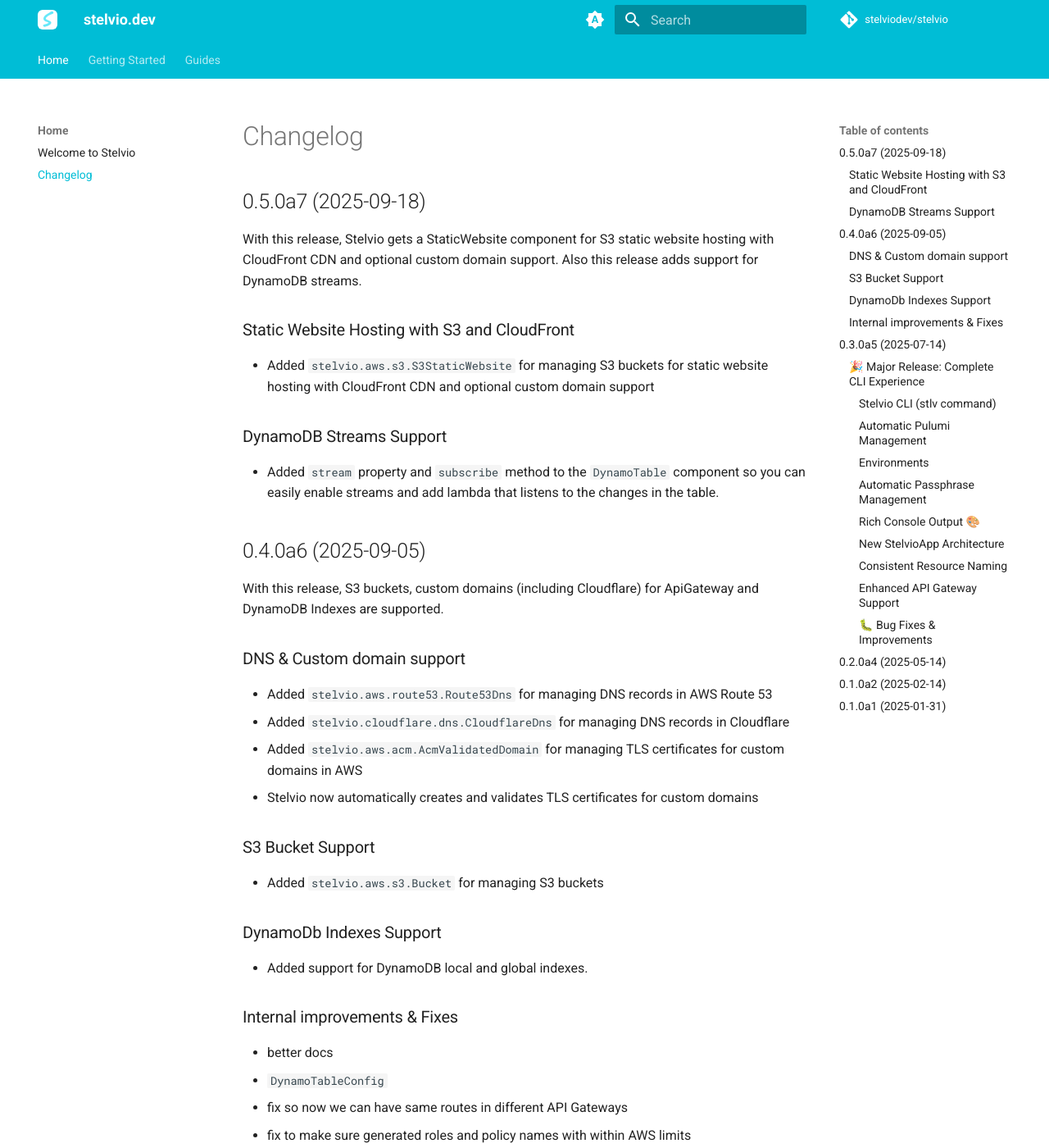
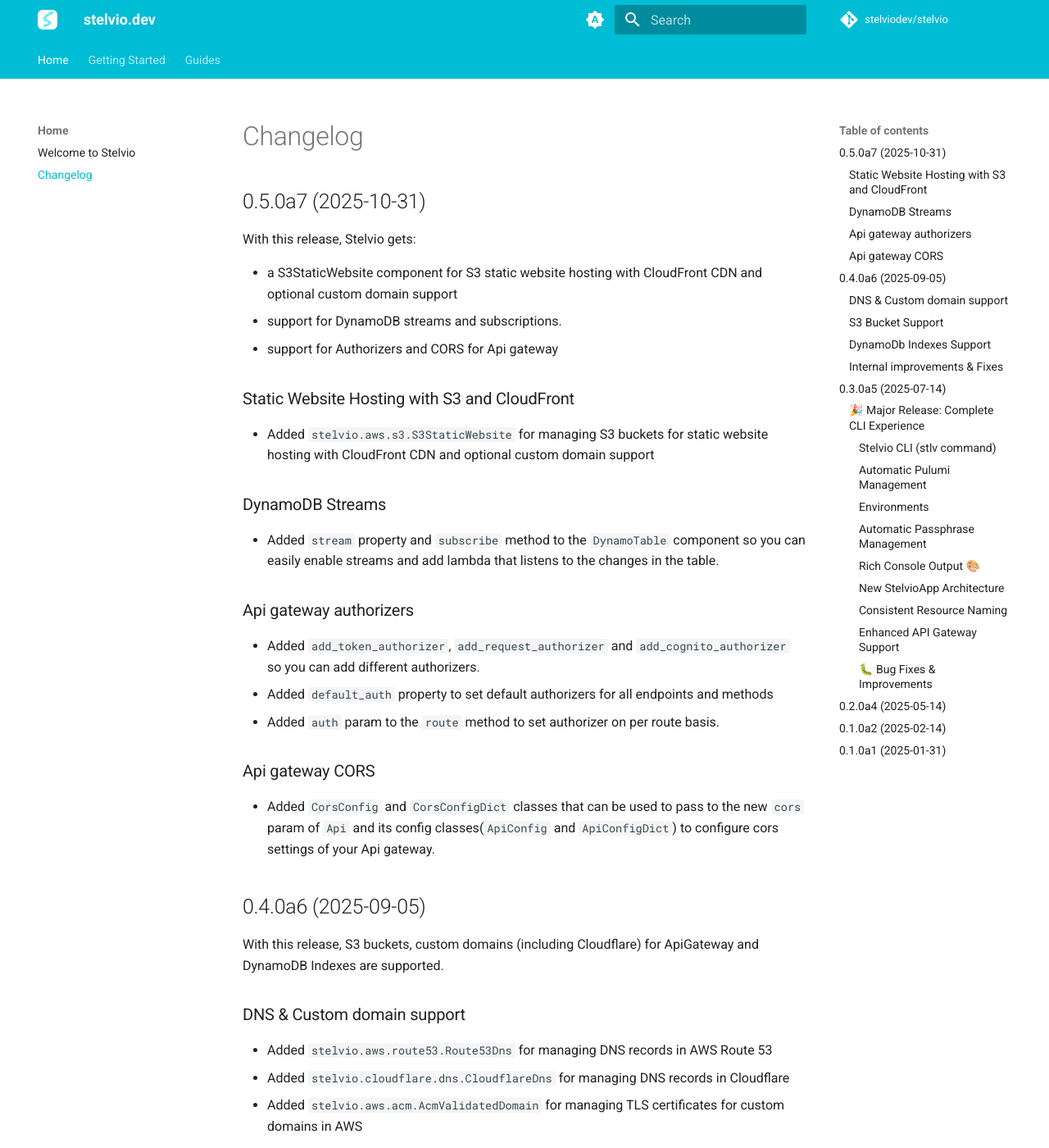
Before and after one commit to stelviodev/stelvio, an MkDocs documentation site: the page built from docs/changelog.md, in a window 1280 px wide and 1400 px high. Shown: the whole window at 82% size. Built offline with MkDocs 1.6.1 and Material for MkDocs 9.7.7, drawn with Linux system fonts in a browser that asks for light colours; comment, search, counter and statistics services are not loaded.

Commit message:
chore: version and release notes

```diff
--- a/docs/changelog.md
+++ b/docs/changelog.md
@@ -1,16 +1,27 @@
 # Changelog
 
-## 0.5.0a7 (2025-09-18)
+## 0.5.0a7 (2025-10-31)
 
-With this release, Stelvio gets a StaticWebsite component for S3 static website hosting with CloudFront CDN and optional custom domain support.
-Also this release adds support for DynamoDB streams.
+With this release, Stelvio gets:
+
+- a S3StaticWebsite component for S3 static website hosting with CloudFront CDN and optional custom domain support
+- support for DynamoDB streams and subscriptions.
+- support for Authorizers and CORS for Api gateway
 
 ### Static Website Hosting with S3 and CloudFront
 - Added `stelvio.aws.s3.S3StaticWebsite` for managing S3 buckets for static website hosting with CloudFront CDN and optional custom domain support
 
-### DynamoDB Streams Support
-- Added `stream` property and `subscribe` method to the `DynamoTable` component so you can easily enable streams and add lambda that listens to the
-changes in the table.
+### DynamoDB Streams
+- Added `stream` property and `subscribe` method to the `DynamoTable` component so you can easily enable streams and add lambda that listens to the changes in the table.
+
+### Api gateway authorizers
+- Added `add_token_authorizer`, `add_request_authorizer` and `add_cognito_authorizer` so you can add different authorizers.
+- Added `default_auth` property to set default authorizers for all endpoints and methods
+- Added `auth` param to the `route` method to set authorizer on per route basis.
+
+### Api gateway CORS
+
+- Added `CorsConfig` and `CorsConfigDict` classes that can be used to pass to the new `cors` param of `Api` and its config classes(`ApiConfig` and `ApiConfigDict`) to configure cors settings of your Api gateway.
 
 ## 0.4.0a6 (2025-09-05)
 
--- a/pyproject.toml
+++ b/pyproject.toml
@@ -1,6 +1,6 @@
 [project]
 name = "stelvio"
-version = "0.4.0a6"
+version = "0.5.0a7"
 description = "AWS for Python devs made simple."
 license = { text = "Apache-2.0" }
 readme = "README.md"
```
